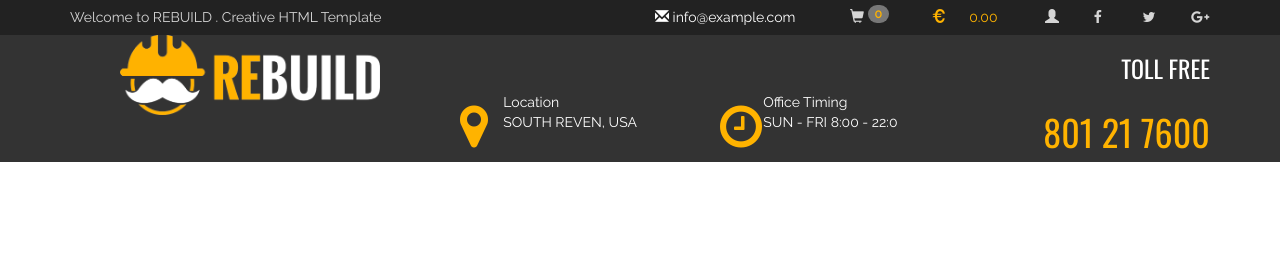
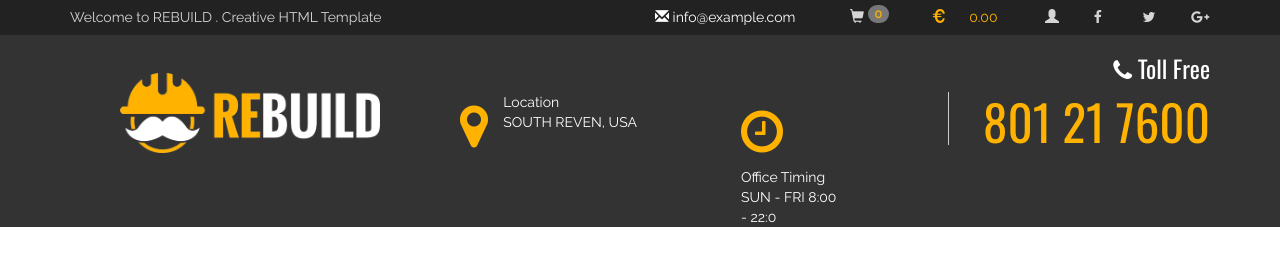
Before and after one commit to jananga/BS, a website: page public_html/rebuild/index.html in a window 1280 px wide. Drawn offline with nearby package versions, Linux system fonts and the light colour scheme.

Commit message:
first day commit

```diff
--- a/public_html/rebuild/css/common.css
+++ b/public_html/rebuild/css/common.css
@@ -51,13 +51,15 @@ body{
 }
 
 .bf{
+
     font-family: 'Oswald', sans-serif;
+
 
 }
 
 #logo{
     vertical-align: middle;
-        margin: 0 auto;
+    margin: 0 auto;
 
 }
 
@@ -65,6 +67,38 @@ body{
     font-size: 3.5em;
 }
 
-.verti_align{
-    vertical-align: middle;
+.image-logo{
+    padding: 38px 0 0 0;
 }
+
+.tollfree{
+    font-size: 23px;
+    font-weight: 500;
+    font-family: 'Oswald', sans-serif;
+    line-height: 22px;
+    color: #FFFFFF;
+    text-align: right;
+    padding-bottom: 3px;
+}
+
+.toll-free-number{
+    font-size: 49px;
+    font-weight: 400;
+    font-family: oswald;
+    line-height: 50px;
+    padding-top: 5px;
+    border-left: 1px solid #ccc;
+    padding-left: 34px;
+}
+
+.position{
+    float: left;
+    display: inline;
+    margin-left: 6px;
+    margin-right: 6px;
+    padding-top: 5px;
+}
+
+.toll-height{
+    line-height: 48px;
+}
--- a/public_html/rebuild/index.html
+++ b/public_html/rebuild/index.html
@@ -83,14 +83,17 @@ and open the template in the editor.
                     <!-- Logo -->
                     <div class="col-md-4">
 
-                        <img class="img img-responsive" src="images/logo.png" alt="" width="260" id="logo"/>
+                        <img class="img img-responsive image-logo" src="images/logo.png" alt="" width="260" id="logo"/>
                     </div>
 
                     <div class="col-md-8">
                         <!-- Tol free  pull-right-->
                         <div class="row">
-                            <div class="col-md-12">
-                                <h3 class="white pull-right bf">TOLL FREE</h3>
+                            <div class="col-md-12 toll-free">
+                                <h3 class="white pull-right bf">
+                                    <i class="fa fa-phone" aria-hidden="true"></i>
+                                    Toll Free
+                                </h3>
                             </div>
                         </div>
                         <!-- Right content -->
@@ -108,8 +111,8 @@ and open the template in the editor.
                                 </div>
 
                             </div>
-                            <div class="col-md-4">
-                                <div class="row">
+                            <div class="col-md-3">
+                                <div class="row position">
                                     <div class="col-md-2 lg_font">
                                         <span class="fa fa-clock-o orange"></span>
                                     </div>
@@ -119,7 +122,11 @@ and open the template in the editor.
                                     </div>
                                 </div>
                             </div>
-                            <div class="col-md-4"><h1 class="orange pull-right bf">801 21 7600</h1></div>
+                            <div class="col-md-5">
+                                <div class="orange pull-right bf toll-free-number toll-height">
+                                    801 21 7600
+                                </div>
+                            </div>
                         </div>
                     </div>
                 </div>
```
